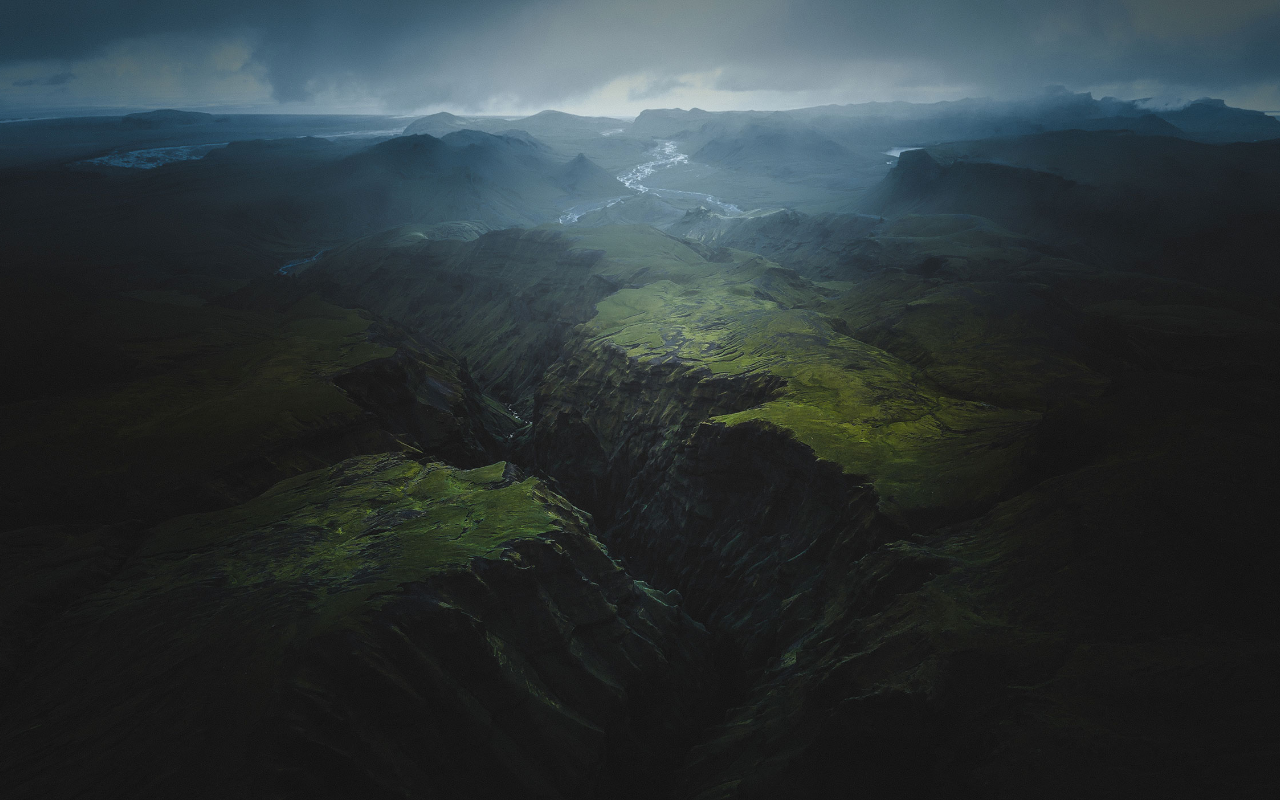
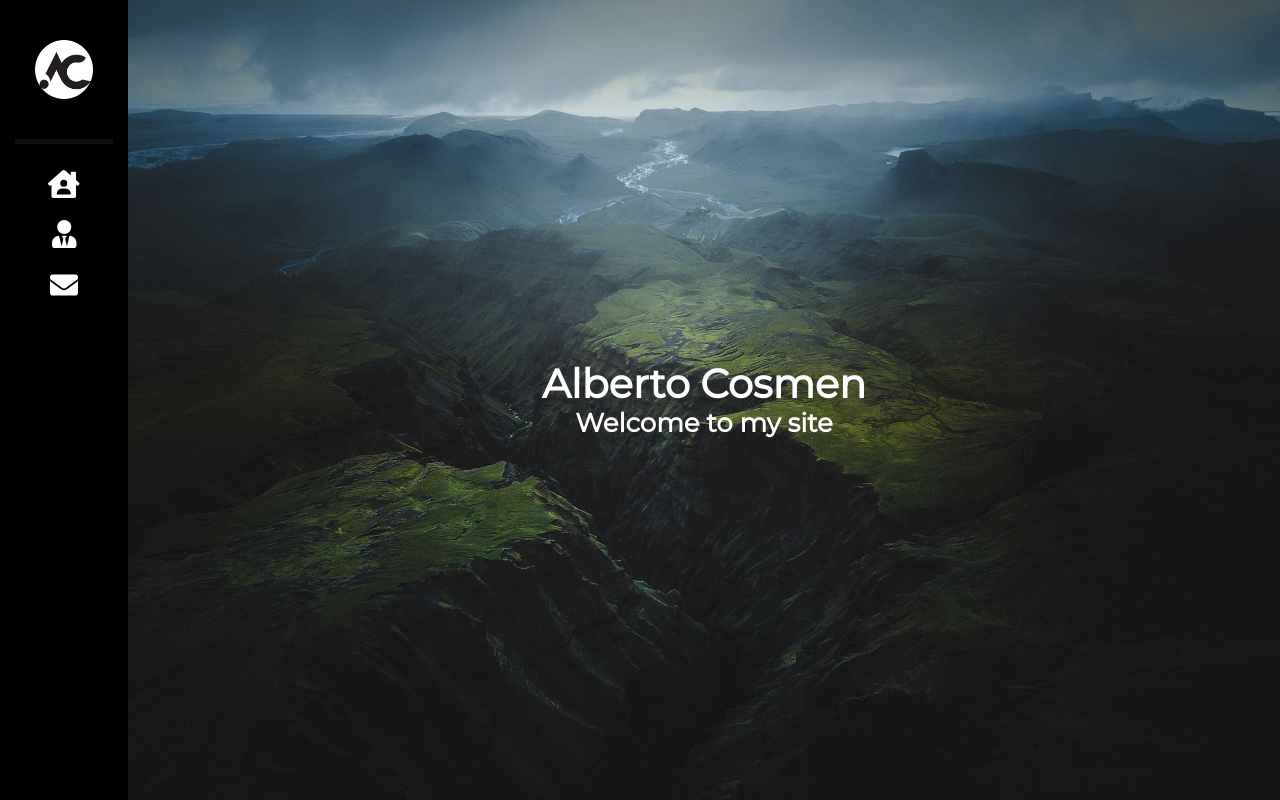
Before and after one commit to AlbertCos/GHs1, a plain HTML site: page Seccion Bootstrap/TinDog-Start-master/home.html in a window 1280 px wide. Drawn offline with nearby package versions, Linux system fonts and the light colour scheme.

Commit message:
Añadido link a botones del Navbar, homogeneizado pagina

```diff
--- a/Seccion Bootstrap/TinDog-Start-master/css/styles2.css
+++ b/Seccion Bootstrap/TinDog-Start-master/css/styles2.css
@@ -39,7 +39,9 @@ main {
   margin: 5% 5%;
   color: #fff;
 }
-
+.position-sticky a{
+  color:#fff;
+}
 .pt-50 {
   padding-top: 45px !important;
 }
@@ -306,3 +308,12 @@ nav {
     background-size: cover;
     background-position: center;
 }
+.pt-home .banner{
+  left:10% !important;
+  position: absolute;
+  width: 90%;
+  top: 50%;
+  color: #fff;
+  text-align: center;
+  transform: translateY(-50%);
+}
--- a/Seccion Bootstrap/TinDog-Start-master/home.html
+++ b/Seccion Bootstrap/TinDog-Start-master/home.html
@@ -1,5 +1,6 @@
 <!DOCTYPE html>
 <html lang="en" dir="ltr">
+
 <head>
   <meta charset="utf-8">
   <title>tindog</title>
@@ -11,12 +12,49 @@
   <script src="https://code.jquery.com/jquery-3.2.1.slim.min.js" integrity="sha384-KJ3o2DKtIkvYIK3UENzmM7KCkRr/rE9/Qpg6aAZGJwFDMVNA/GpGFF93hXpG5KkN" crossorigin="anonymous"></script>
   <script src="https://cdnjs.cloudflare.com/ajax/libs/popper.js/1.12.9/umd/popper.min.js" integrity="sha384-ApNbgh9B+Y1QKtv3Rn7W3mgPxhU9K/ScQsAP7hUibX39j7fakFPskvXusvfa0b4Q" crossorigin="anonymous"></script>
   <script src="https://maxcdn.bootstrapcdn.com/bootstrap/4.0.0/js/bootstrap.min.js" integrity="sha384-JZR6Spejh4U02d8jOt6vLEHfe/JQGiRRSQQxSfFWpi1MquVdAyjUar5+76PVCmYl" crossorigin="anonymous"></script>
-  <script defer src="https://use.fontawesome.com/releases/v5.0.7/js/all.js"></script>
+  <script defer src="https://use.fontawesome.com/releases/v5.15.1/js/all.js"></script>
 </head>
-  <body>
-    <nav class="header-main">
 
-    </nav>
-    <div class="pt-home" style="background-image: url('https://github.com/AlbertCos/GHs1/blob/master/Seccion%20Bootstrap/TinDog-Start-master/images/home-bg.jpg?raw=true');""></div>
-  </body>
+<body>
+  <!-- first Column Nav-SiderbarStyle -->
+  <div class="container-fluid">
+    <div class="row">
+      <nav id="siderbarMenu" class="col-md-3 col-lg-2 d-md-block bg-black sidebar collapse">
+        <div class="logo">
+          <a href="home.html">
+            <img class="logo-personal" src="images\circle-cropped.png" alt="">
+          </a>
+        </div>
+        <div class="position-sticky pt-3">
+          <li class="nav-item">
+            <a href="home.html">
+              <i class="fas fa-house-user fa-2x"></i>
+            </a>
+          </li>
+          <li class="nav-item">
+            <a href="Profile.html">
+              <i class="fas fa-user-tie fa-2x"></i>
+            </a>
+          </li>
+          <li class="nav-item">
+            <a href="">
+              <i class="fa fa-envelope fa-2x"></i>
+            </a>
+          </li>
+
+        </div>
+      </nav>
+      <!-- Second Column, Main Content -->
+      <div class="pt-home" style="background-image: url('https://github.com/AlbertCos/GHs1/blob/master/Seccion%20Bootstrap/TinDog-Start-master/images/home-bg.jpg?raw=true');">
+        <section>
+          <div class="banner">
+            <h1> Alberto Cosmen</h1>
+            <h3>Welcome to my site</h3>
+          </div>
+        </section>
+      </div>
+    </div>
+  </div>
+</body>
+
 </html>
```
Also changed, not shown: Seccion Bootstrap/TinDog-Start-master/Profile.html (+9 -17 lines).
